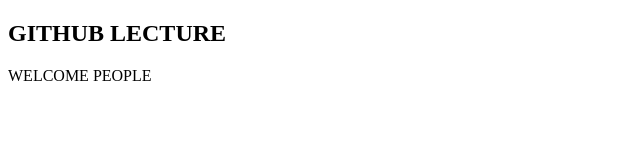
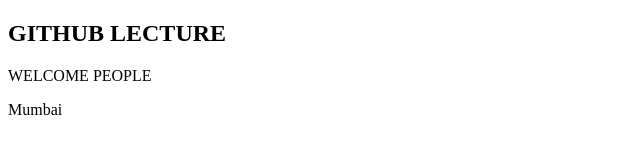
Before and after one commit to Nammaha05/Manager, a plain HTML site: page index.html in a window 1280 px wide. Shown: the full height of the page, 0-640 px from the left. Drawn offline with Linux system fonts and the light colour scheme.

Commit message:
added mumbai

```diff
--- a/index.html
+++ b/index.html
@@ -8,5 +8,8 @@
 <body>
   <h2>GITHUB LECTURE</h2>
   <p>WELCOME PEOPLE</p>
+  <p>Mumbai
+
+  </p>
 </body>
 </html>
```
